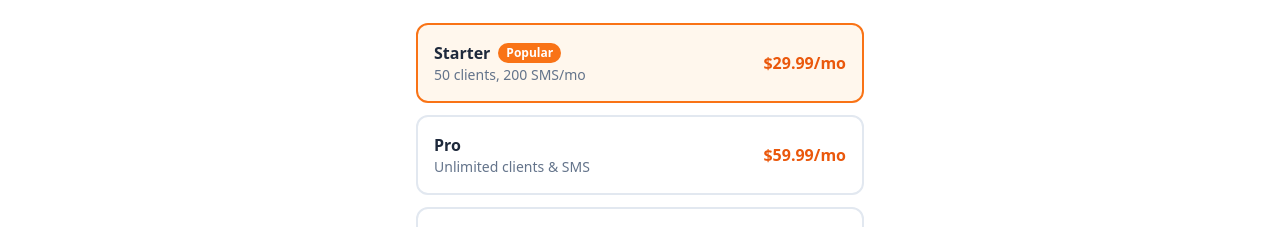
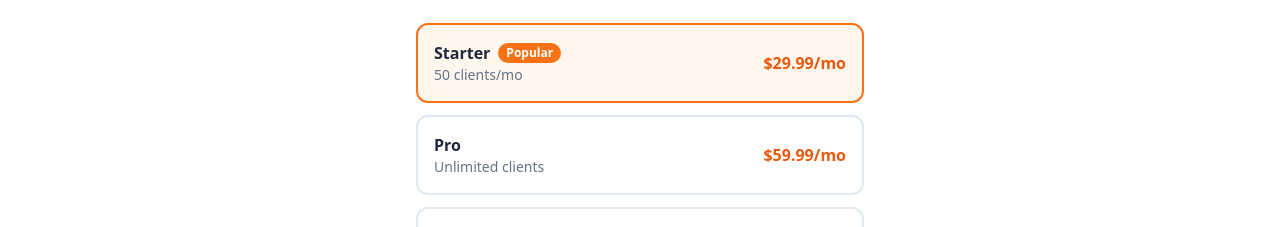
Before and after one commit to ttrottier68-coder/remindrr, a React (Vite) app in the folder Remindrr/: page /onboarding in a window 1280 px wide. Both pictures are taken after a click on the button "Get Started". Shown: the part 281-508 px from the top of the page. Built offline with nearby package versions, Linux system fonts and the light colour scheme.

Commit message:
Fix: remove SMS from plan descriptions

```diff
--- a/Remindrr/src/pages/OnboardingFlow.tsx
+++ b/Remindrr/src/pages/OnboardingFlow.tsx
@@ -36,8 +36,8 @@ function SubscribeStep({
       {/* Plan Selection */}
       <div className="space-y-3">
         {[
-          ['starter', 'Starter', '$29.99/mo', '50 clients, 200 SMS/mo', true],
-          ['pro', 'Pro', '$59.99/mo', 'Unlimited clients & SMS', false],
+          ['starter', 'Starter', '$29.99/mo', '50 clients/mo', true],
+          ['pro', 'Pro', '$59.99/mo', 'Unlimited clients', false],
           ['business', 'Business', '$129/mo', 'Multi-user + API', false]
         ].map(([plan, name, price, desc, isPopular]) => (
           <div
```
